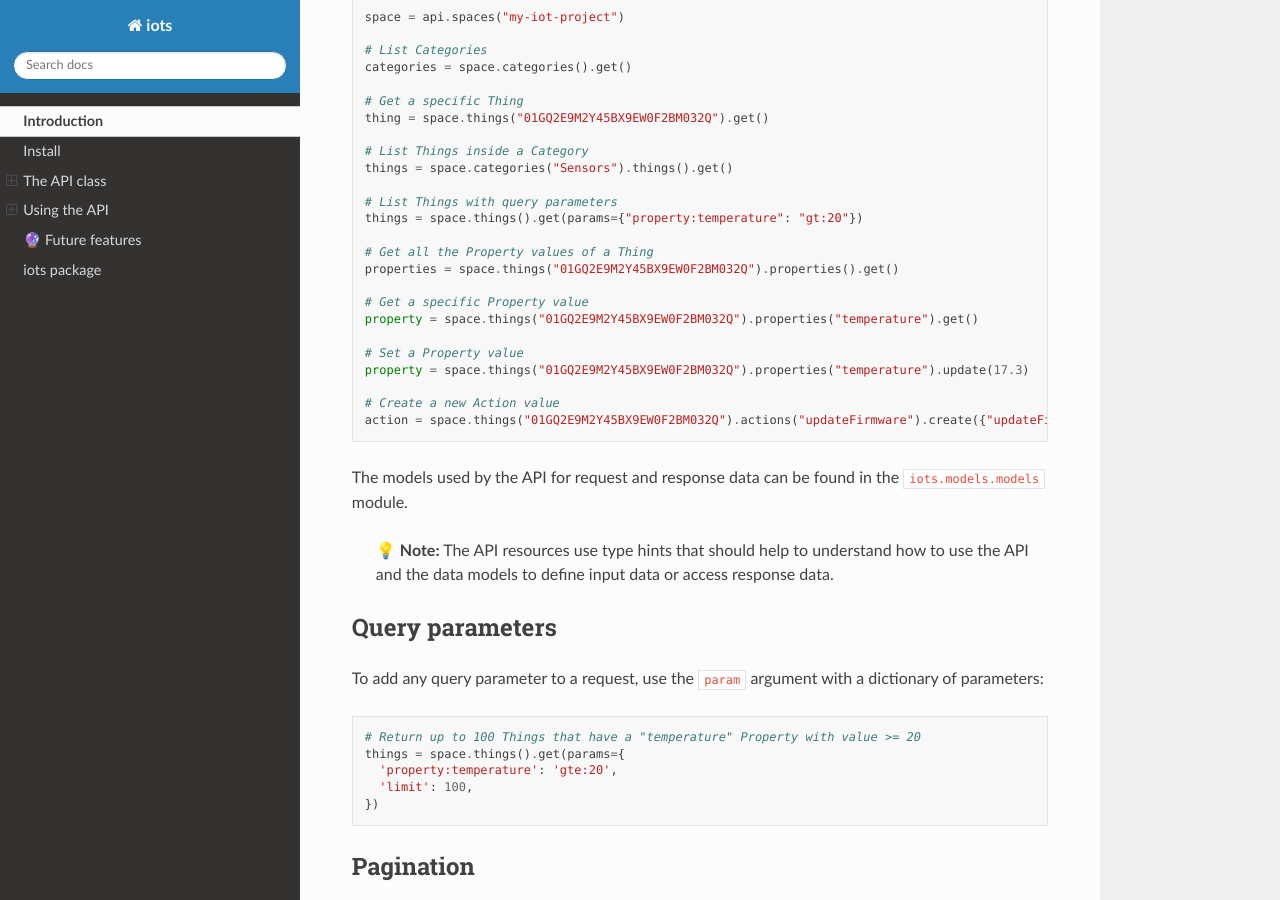
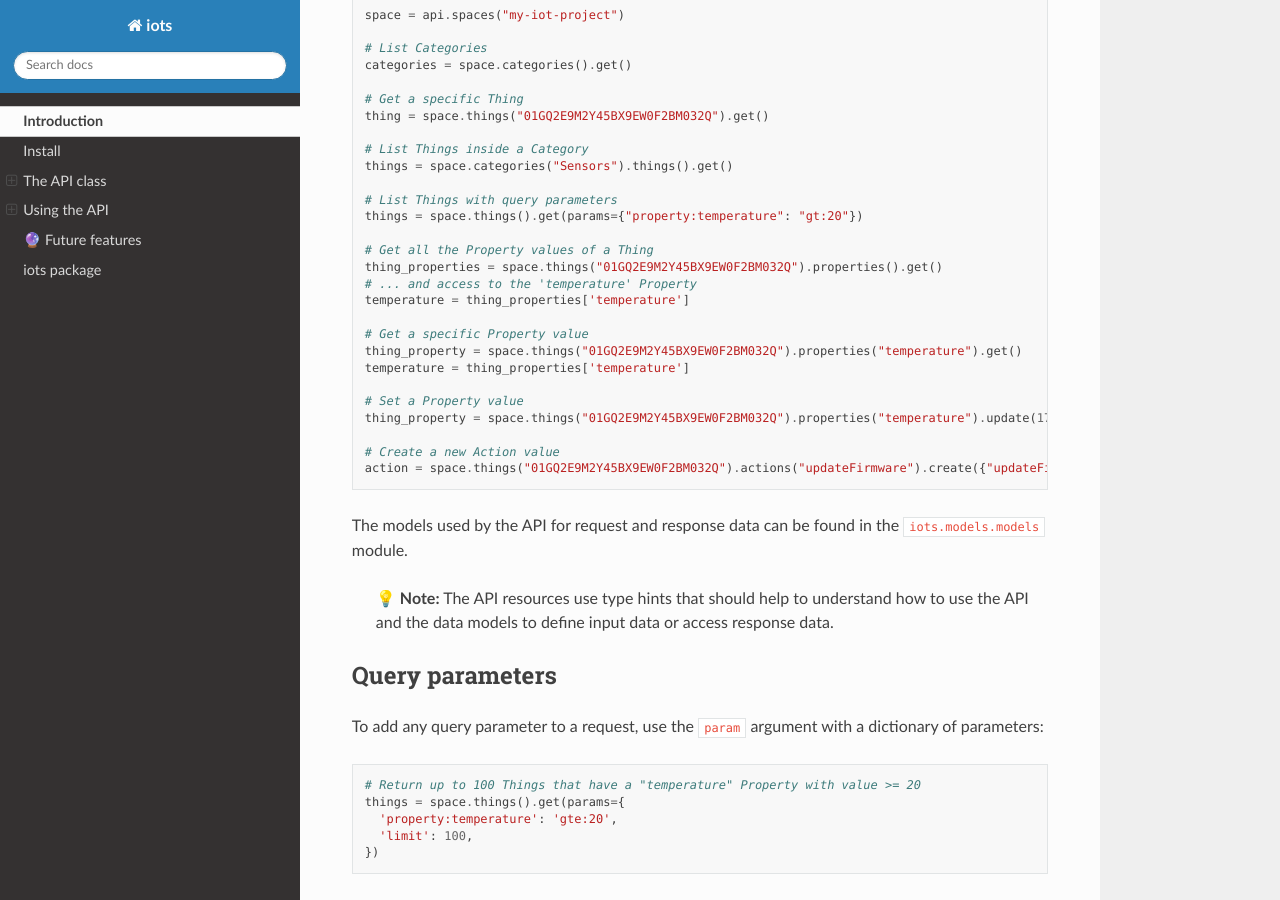
Before and after one commit to altairengineering/iots-python, a Sphinx documentation site: the page built from docs/readme.rst, in a window 1280 px wide and 900 px high, scrolled down 1776 px. Built offline with Sphinx 7.4.7 and the Read the Docs theme 2.0.0, drawn with Linux system fonts in a browser that asks for light colours; some of the changed text lies outside the part shown.

Commit message:
docs: update readme and sphinx documentation

```diff
--- a/docs/readme.rst
+++ b/docs/readme.rst
@@ -110,13 +107,16 @@ by the API endpoints. Some examples:
    things = space.things().get(params={"property:temperature": "gt:20"})
 
    # Get all the Property values of a Thing
-   properties = space.things("01GQ2E9M2Y45BX9EW0F2BM032Q").properties().get()
+   thing_properties = space.things("01GQ2E9M2Y45BX9EW0F2BM032Q").properties().get()
+   # ... and access to the 'temperature' Property
+   temperature = thing_properties['temperature']
 
    # Get a specific Property value
-   property = space.things("01GQ2E9M2Y45BX9EW0F2BM032Q").properties("temperature").get()
+   thing_property = space.things("01GQ2E9M2Y45BX9EW0F2BM032Q").properties("temperature").get()
+   temperature = thing_properties['temperature']
 
    # Set a Property value
-   property = space.things("01GQ2E9M2Y45BX9EW0F2BM032Q").properties("temperature").update(17.3)
+   thing_property = space.things("01GQ2E9M2Y45BX9EW0F2BM032Q").properties("temperature").update(17.3)
 
    # Create a new Action value
    action = space.things("01GQ2E9M2Y45BX9EW0F2BM032Q").actions("updateFirmware").create({"updateFirmware": {"input": "v2.0.0"}})
```
Also changed, not shown: other parts of docs/readme.rst (+2 -5 lines), README.md (+8 -5 lines), docs/iots.internal.rst (+4 -4 lines), 3 other files.
